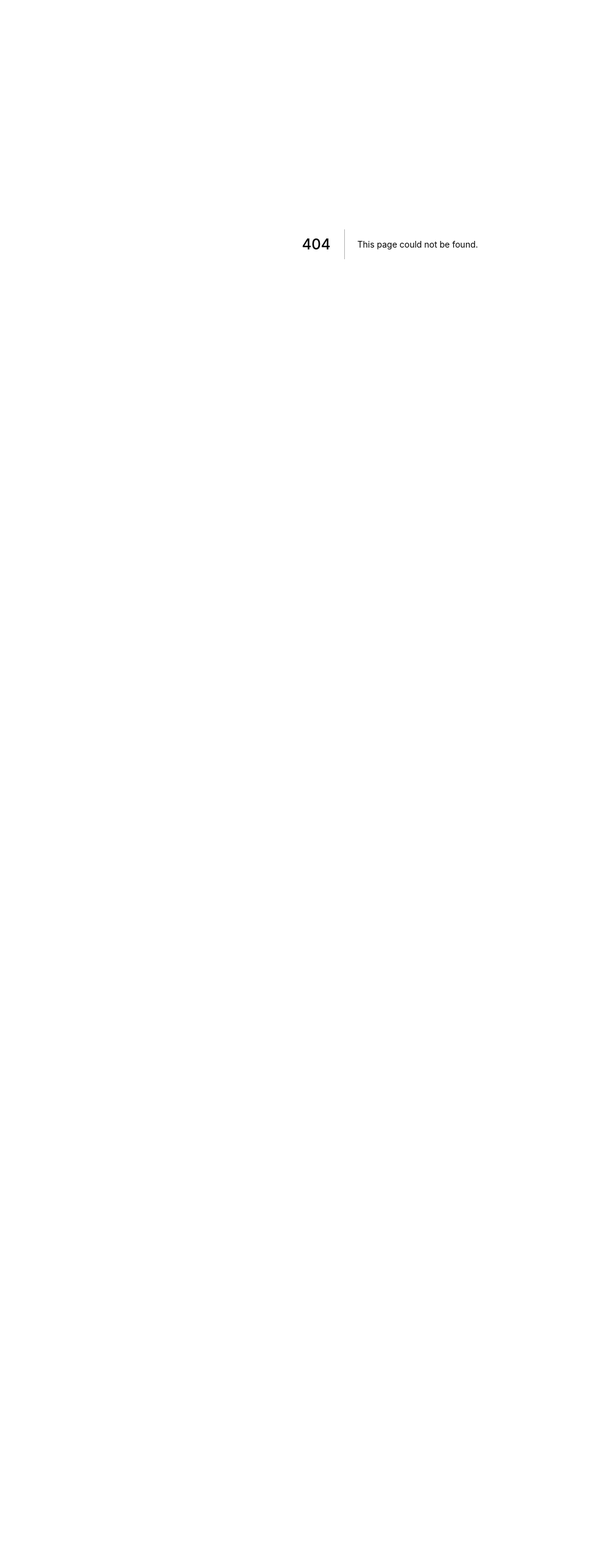
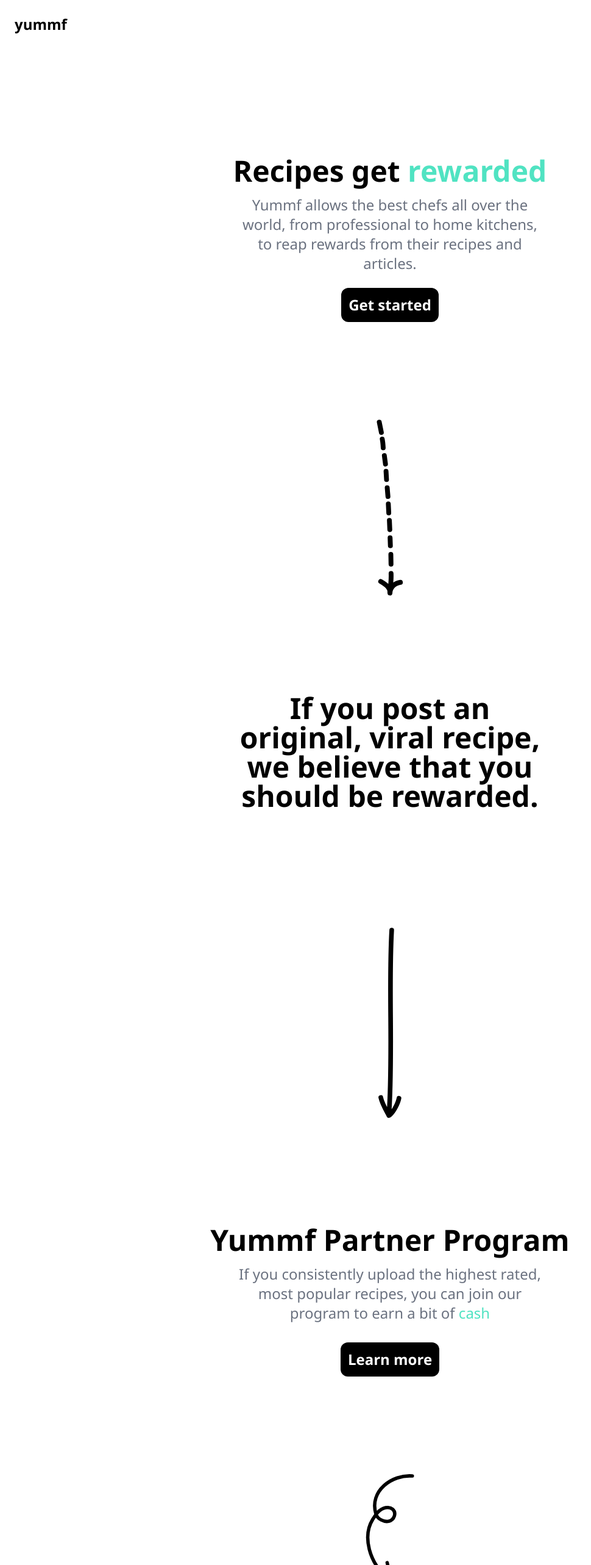
Before and after one commit to kevbuh/yummf, a Next.js app in the folder web_v3/: page /earn in a window 1280 px wide. Before the commit this address had no page. Shown: the top 2566 px of the page at 61% size, without its empty margins (0-970 px from the left). Before the commit the page ends 800 px from the top, so only its background shows below. Built offline with nearby package versions, Linux system fonts and the light colour scheme; no server answers.

Commit message:
cahnged name to yummf and added earn page

```diff
--- a/web_v3/components/Footer.tsx
+++ b/web_v3/components/Footer.tsx
@@ -5,10 +5,10 @@ function Footer() {
   return (
     <footer className="footer px-10 pt-10 pb-8 bg-white">
       <Link href="/explore">
-        <a className="font-semibold text-4xl m-auto text-rosa">kooki</a>
+        <a className="font-semibold text-4xl m-auto text-rosa">yummf</a>
       </Link>
       <div>
-        <span className="footer-title">Kooki</span>
+        <span className="footer-title">yummf</span>
         <Link href="/dashboard">
           <a className="link link-hover">Dashboard</a>
         </Link>
--- a/web_v3/components/Landing.tsx
+++ b/web_v3/components/Landing.tsx
@@ -49,7 +49,7 @@ export default function Landing() {
           className="btn btn-ghost normal-case text-3xl text-rosa mr-auto my-auto"
           onClick={executeScroll}
         >
-          kooki{" "}
+          yummf{" "}
           <span className="text-stone-300 italic text-sm mb-auto">
             &nbsp; beta
           </span>
--- a/web_v3/components/NavBar.tsx
+++ b/web_v3/components/NavBar.tsx
@@ -20,7 +20,7 @@ const NavBar = () => {
       <div className="sm:w-1/6">
         <Link href="/explore">
           <a className="btn btn-ghost normal-case text-2xl text-rosa sm:ml-4">
-            kooki
+            yummf
           </a>
         </Link>
       </div>
@@ -64,7 +64,7 @@ const NavBar = () => {
           </div>
         </form>
       </div>
-      <div className="justify-center w-1/3 md:w-1/6 grid grid-cols-3 content-evenly items-center">
+      <div className="justify-center w-1/6 grid grid-cols-3 content-evenly items-center">
         <Link href="/learn">
           <button className="text-lg font-medium mt-1">Learn</button>
         </Link>
--- a/web_v3/components/SignUpBanner.tsx
+++ b/web_v3/components/SignUpBanner.tsx
@@ -6,7 +6,7 @@ function SignUpBanner() {
     <div className="mx-4 bg-rosa rounded-xl px-6 py-12 text-white font-semibold my-4">
       <div className="grid grid-cols-2">
         <p className="mx-auto px-8 py-12 text-3xl bg-white rounded-full text-rosa">
-          kooki
+          yummf
         </p>
         <div className="mx-auto">
           <p className="mx-auto text-4xl  mb-4">Get Started Today</p>
--- a/web_v3/pages/_app.tsx
+++ b/web_v3/pages/_app.tsx
@@ -24,7 +24,7 @@ function MyApp({ Component, pageProps: { session, ...pageProps } }: AppProps) {
   return (
     <SessionProvider session={session}>
       <Head>
-        <title>Kooki | Find Recipes</title>
+        <title>Yummf | Find Recipes</title>
         <meta
           name="description"
           content="Find your next favorite meal"
--- /dev/null
+++ b/web_v3/pages/earn.tsx
@@ -0,0 +1,189 @@
+import type { NextPage } from "next";
+import React, { useState } from "react";
+import { authOptions } from "../pages/api/auth/[...nextauth]";
+import { unstable_getServerSession } from "next-auth/next";
+import Footer from "../components/Footer";
+import Link from "next/link";
+import { useRouter } from "next/router";
+
+const EarnInfo: NextPage = () => {
+  const router = useRouter();
+
+  return (
+    <>
+      <div className="px-6 sm:px-0">
+        <div className="flex flex-row sm:grid sm:grid-cols-2 bg-white py-6 sm:p-6">
+          <Link href="/">
+            <p className="text-2xl font-bold my-auto cursor-pointer">yummf</p>
+          </Link>
+          <div className="ml-auto grid grid-cols-2 sm:gap-4">
+            {/* <button className="text-lg sm:text-xl font-semibold p-2 rounded-xl ">
+              Log in
+            </button>
+            <button className="text-lg sm:text-xl font-semibold p-2 rounded-xl bg-rosa text-white">
+              Sign up
+            </button> */}
+          </div>
+        </div>
+      </div>
+
+      <div className="items-center flex flex-col my-40 justify-center align-center">
+        <p className="font-semibold text-5xl my-4 text-center">
+          Recipes get <span className="text-fresh">rewarded</span>
+        </p>
+        <p className="mx-auto font-medium text-2xl text-gray-500 text-center mb-6 max-w-lg px-6 sm:px-0">
+          Yummf allows the best chefs all over the world, from professional to
+          home kitchens, to reap rewards from their recipes and articles.
+        </p>
+        <Link href="/signup">
+          <button className="max-w-xs text-2xl p-3 rounded-xl bg-black text-white font-semibold">
+            Get started
+          </button>
+        </Link>
+      </div>
+
+      <svg
+        width="44"
+        height="289"
+        viewBox="0 0 44 289"
+        fill="none"
+        xmlns="http://www.w3.org/2000/svg"
+        className="mx-auto"
+      >
+        <path
+          d="M22.0071 284.341C22.7125 276.243 16.7336 271.14 6.85917 265.324M22.0071 284.341C22.4802 275.784 28.925 268.234 39.1595 266.754M22.0071 284.341C21.0088 283.94 24.5322 269.719 23.879 252.285M23.7786 237.005L23.4941 221.006M22.727 206.854L22.2368 193.779M21.7896 180.425L21.105 165.103M20.0746 153.035L19.3489 138.298M18.748 126.13L17.5299 111.711M16.4078 98.2626L15.5998 84.6947M14.6685 72.8803L12.8247 59.0046M10.9436 46.3253C10.7732 43.1803 10.2192 35.9119 9.3666 31.9983M7.90227 21.0859L4.5105 4.16406"
+          stroke="black"
+          strokeWidth={7.94748}
+          strokeMiterlimit="1.5"
+          strokeLinecap="round"
+          strokeLinejoin="round"
+        />
+      </svg>
+
+      <div className="items-center flex flex-col my-40 justify-center align-center">
+        <p className="font-semibold text-5xl text-center mb-8 max-w-lg">
+          If you post an original, viral recipe, we believe that you should be
+          rewarded.
+        </p>
+      </div>
+      <svg
+        width="38"
+        height="312"
+        viewBox="0 0 38 312"
+        fill="none"
+        xmlns="http://www.w3.org/2000/svg"
+        className="mx-auto"
+      >
+        <path
+          d="M3.99478 278.485C5.93218 288.053 12.5788 299.24 17.2591 307.972M17.2591 307.972C17.3496 308.14 19.2034 306.611 19.3443 306.489C25.6719 301 32.2974 287.509 33.8114 279.728M17.2591 307.972C21.1041 256.117 20.459 197.305 20.0306 139.224C19.685 92.3594 19.4806 45.9704 21.89 4.09583"
+          stroke="black"
+          strokeWidth="7.63695"
+          strokeMiterlimit="1.5"
+          strokeLinecap="round"
+          strokeLinejoin="round"
+        />
+      </svg>
+
+      <div className="items-center flex flex-col my-40 text-center justify-center align-center">
+        <p className="font-semibold text-5xl my-4 text-center">
+          Yummf Partner Program
+        </p>
+        <p className="mx-auto font-medium text-2xl text-gray-500 mb-8 max-w-lg px-6 sm:px-0">
+          If you consistently upload the highest rated, most popular recipes,
+          you can join our program to earn a bit of{" "}
+          <span className="text-fresh">cash</span>
+        </p>
+
+        <Link href="/learn">
+          <button className="max-w-xs text-2xl p-3 rounded-xl bg-black text-white font-semibold">
+            Learn more
+          </button>
+        </Link>
+      </div>
+
+      <svg
+        width="80"
+        height="176"
+        viewBox="0 0 80 176"
+        fill="none"
+        xmlns="http://www.w3.org/2000/svg"
+        className="mx-auto"
+      >
+        <path
+          d="M13.573 161.887C20.7909 165.577 30.6168 170.336 38.268 172.716M38.268 172.716C39.1494 172.991 39.1629 166.062 39.1365 165.742C38.5648 158.733 37.0934 152.014 35.4468 145.199M38.268 172.716C4.4028 144.54 -4.85403 100.973 11.7232 74.2966C13.3662 71.6526 15.1572 68.7767 17.1964 66.0726M17.1964 66.0726C20.4439 61.7662 24.3209 57.8956 29.2321 56.0919C33.7646 54.4274 40.3703 54.1684 44.2179 57.442C51.4053 63.5575 46.9778 75.2647 38.0976 77.2313C30.2939 78.9597 19.8319 73.5277 17.1964 66.0726ZM17.1964 66.0726C17.1408 65.9153 17.0887 65.7572 17.0402 65.5982C5.32724 27.2193 44.0699 0.296595 76.7894 3.05751"
+          stroke="black"
+          strokeWidth={5.58817}
+          strokeMiterlimit="1.5"
+          strokeLinecap="round"
+          strokeLinejoin="round"
+        />
+      </svg>
+
+      <div className="items-center flex flex-col my-40 justify-center align-center text-center max-w-lg mx-auto">
+        <p className="font-semibold text-5xl mb-4">Am I eligible?</p>
+        <p className="mx-auto font-medium text-2xl text-gray-500 px-6 sm:px-0 mb-6">
+          Once a recipe reaches 50,000 views, you can earn $1 per 10,0000 unique
+          visitors to your recipe.
+        </p>
+      </div>
+
+      <svg
+        width="38"
+        height="223"
+        viewBox="0 0 38 223"
+        fill="none"
+        xmlns="http://www.w3.org/2000/svg"
+        className="mx-auto"
+      >
+        <path
+          d="M25.4809 219.161C23.9541 213.011 27.7304 208.765 34.2918 203.748M25.4809 219.161C24.0684 212.646 18.3757 207.246 10.6418 206.705M25.4809 219.161C26.1675 218.796 21.8009 208.128 20.1159 194.762M18.2908 183.075L16.5123 170.829M15.3193 159.965L14.0558 149.941M12.726 139.706L11.3267 127.954M10.5869 118.669L9.29062 107.361M8.22171 98.0244L7.32813 86.931M6.48445 76.5851L5.39417 66.1661M4.61286 57.0806L4.24838 46.3665M4.06022 36.5649C3.79505 34.1508 3.30035 28.5623 3.44291 25.5213M3.16687 17.0945L3.5658 3.9624"
+          stroke="black"
+          strokeWidth={6.29803}
+          strokeMiterlimit="1.5"
+          strokeLinecap="round"
+          strokeLinejoin="round"
+        />
+      </svg>
+
+      <div className="items-center flex flex-col mt-24 mb-40 justify-center align-center">
+        <p className="font-semibold text-5xl my-4">Start Creating</p>
+
+        <p className="mx-auto font-medium text-2xl mb-8 text-gray-500 text-center px-6 sm:px-0">
+          Start uploading recipes and get a chance at earning!
+        </p>
+        <Link href="/signup">
+          <button className="max-w-xs text-2xl p-3 rounded-xl bg-rosa text-white font-semibold">
+            Get started with Yummf
+          </button>
+        </Link>
+      </div>
+
+      <Footer />
+    </>
+  );
+};
+
+export async function getServerSideProps(context: any) {
+  const session = await unstable_getServerSession(
+    context.req,
+    context.res,
+    authOptions
+  );
+
+  if (session) {
+    return {
+      redirect: {
+        destination: "/explore",
+        permanent: false,
+      },
+    };
+  }
+
+  return {
+    props: {
+      session: session,
+    },
+  };
+}
+
+export default EarnInfo;
--- a/web_v3/pages/index.tsx
+++ b/web_v3/pages/index.tsx
@@ -22,7 +22,7 @@ const Home: NextPage = () => {
     <>
       <div className="px-6 sm:px-0">
         <div className="flex flex-row sm:grid sm:grid-cols-2 bg-white py-6 sm:p-6">
-          <p className="text-2xl font-bold my-auto">supayum</p>
+          <p className="text-2xl font-bold my-auto">yummf</p>
           <div className="ml-auto grid grid-cols-2 sm:gap-4">
             <button className="text-lg sm:text-xl font-semibold p-2 rounded-xl ">
               Log in
@@ -35,7 +35,7 @@ const Home: NextPage = () => {
         <div className="max-w-xl mt-40 mb-32 m-auto align-center justify-center items-center">
           <div className="flex flex-col h-full my-auto align-center justify-center">
             <p className="mx-auto font-semibold text-5xl text-center mb-16">
-              <span className="text-rosa">supayum</span>
+              <span className="text-rosa">yummf</span>
               <br />
               <br />
 
@@ -175,10 +175,10 @@ const Home: NextPage = () => {
 
       <div className="items-center flex flex-col my-40 justify-center align-center">
         <p className="font-semibold text-5xl my-4 text-center">
-          Get <span className="text-fresh">paid</span> for top content
+          Get <span className="text-fresh">rewards</span> with yummf
         </p>
         <p className="mx-auto font-medium text-2xl text-gray-500 text-center mb-6 max-w-lg px-6 sm:px-0">
-          Kooki allows the best chefs all over the world, from professional to
+          Yummf allows the best chefs all over the world, from professional to
           home kitchens, to reap rewards from their recipes and articles.
         </p>
         <Link href="/earn">
@@ -210,7 +210,7 @@ const Home: NextPage = () => {
           Improve your cooking skills
         </p>
         <p className="mx-auto font-medium text-2xl text-gray-500 mb-8 max-w-lg px-6 sm:px-0">
-          Kooki has some of the best cooks in all of planet earth. Get help with
+          Yummf has some of the best cooks in all of planet earth. Get help with
           cooking, or learn from the community.
         </p>
 
@@ -247,7 +247,7 @@ const Home: NextPage = () => {
         </p>
         <Link href="/signup">
           <button className="max-w-xs text-2xl p-3 rounded-xl bg-rosa text-white font-semibold">
-            Get started with Kooki
+            Get started with Yummf
           </button>
         </Link>
       </div>
--- a/web_v3/pages/recipes/old/[id].tsx
+++ b/web_v3/pages/recipes/old/[id].tsx
@@ -292,7 +292,7 @@ const SelectRecipePage: NextPage = ({
   return (
     <>
       <Head>
-        <title>{`${data?.name} - Kooki`} </title>
+        <title>{`${data?.name} - Yummf`} </title>
         <meta name="description" content={data?.caption} key="desc" />
       </Head>
 
--- a/web_v3/pages/signup.tsx
+++ b/web_v3/pages/signup.tsx
@@ -35,7 +35,7 @@ export default function SignUpPage() {
       <div className="h-full md:grid md:grid-cols-2 rounded-xl mx-4 ">
         <div className="m-auto invisible md:visible" ref={myRef}>
           <p className="md:mt-20 md:mb-20 text-7xl mx-auto font-bold border-4 border-rosa text-rosa rounded-full md:py-24 px-12 hover:text-white hover:bg-rosa hover:cursor-pointer">
-            kooki
+            yummf
           </p>
         </div>
         <div className="m-auto">
@@ -86,7 +86,7 @@ export default function SignUpPage() {
               className="px-12 py-24 font-semibold bg-white normal-case text-5xl text-rosa rounded-full flex m-auto cursor-pointer"
               onClick={executeScroll}
             >
-              kooki <span className=" italic text-sm mb-auto">&nbsp; beta</span>
+              yummf <span className=" italic text-sm mb-auto">&nbsp; beta</span>
             </a>
           </Link>
         </div>
```
